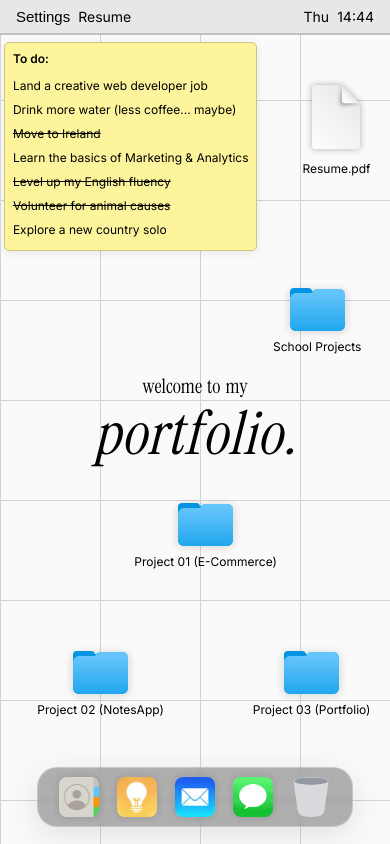
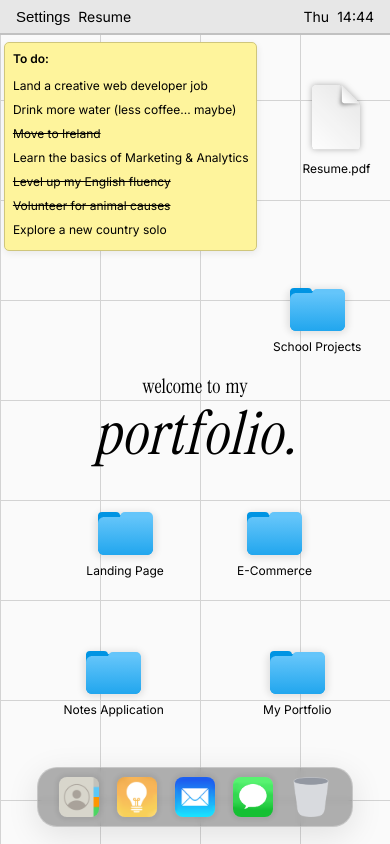
Before and after one commit to AndreaAlarconValdes/portfolio-andrea, a React (Vite) app: page / in a window 390 px wide. Built offline with nearby package versions, Linux system fonts and the light colour scheme; a web font is replaced by a local one.

Commit message:
Add New Project

```diff
--- a/src/components/DeskFolders.css
+++ b/src/components/DeskFolders.css
@@ -10,7 +10,7 @@
 .desk-folders img:hover{
     scale: 1.1;
 }
-.resumepdf-icon, .folder-01, .folder-02, .folder-03, .folder-04{
+.resumepdf-icon, .folder-01, .folder-02, .folder-03, .folder-04, .folder-05{
     position: absolute;
     z-index: 1;
     display: flex;
@@ -44,6 +44,12 @@
     left: 8%;
   }
 
+
+  .folder-05 {
+    top: 10%;
+    right: 25%;
+  }
+
 @media (max-width: 800px) {
 .desk-folders img{
   width: 50px;
@@ -57,13 +63,13 @@ font-size: 12px;
         top: 10%;
       }
       .folder-01 {
-        top: 60%;
-        right: 29%;
+        top: 61%;
+        right: 20%;
 
       }
 
       .folder-03 {
-        right: 5%;
+        right: 15%;
       }
 
       .folder-02 {
@@ -75,4 +81,9 @@ font-size: 12px;
         bottom: 58%;
         left: 70%;
       }
+
+  .folder-05 {
+    top: 61%;
+    right: 58%;
+  }
 }
--- a/src/constants/constants.ts
+++ b/src/constants/constants.ts
@@ -88,23 +88,28 @@ export const deskFolders = [
   },
   {
     className: "folder-01",
-    title: "Project 01 (E-Commerce)",
+    title: "E-Commerce",
     link: "https://github.com/AndreaAlarconValdes/shopping-app",
   },
   {
     className: "folder-02",
-    title: "Project 02 (NotesApp)",
+    title: "Notes Application",
     link: "https://github.com/AndreaAlarconValdes/notes-app",
   },
   {
     className: "folder-03",
-    title: "Project 03 (Portfolio)",
+    title: "My Portfolio",
     link: "https://github.com/AndreaAlarconValdes/portfolio-andrea",
   },
   {
     className: "folder-04",
     title: "School Projects",
     link: "https://github.com/AndreaAlarconValdes/ironhack-labs",
+  },
+  {
+    className: "folder-05",
+    title: "Landing Page",
+    link: "https://github.com/AndreaAlarconValdes/landing-page-bakery",
   },
 ];
 
```
